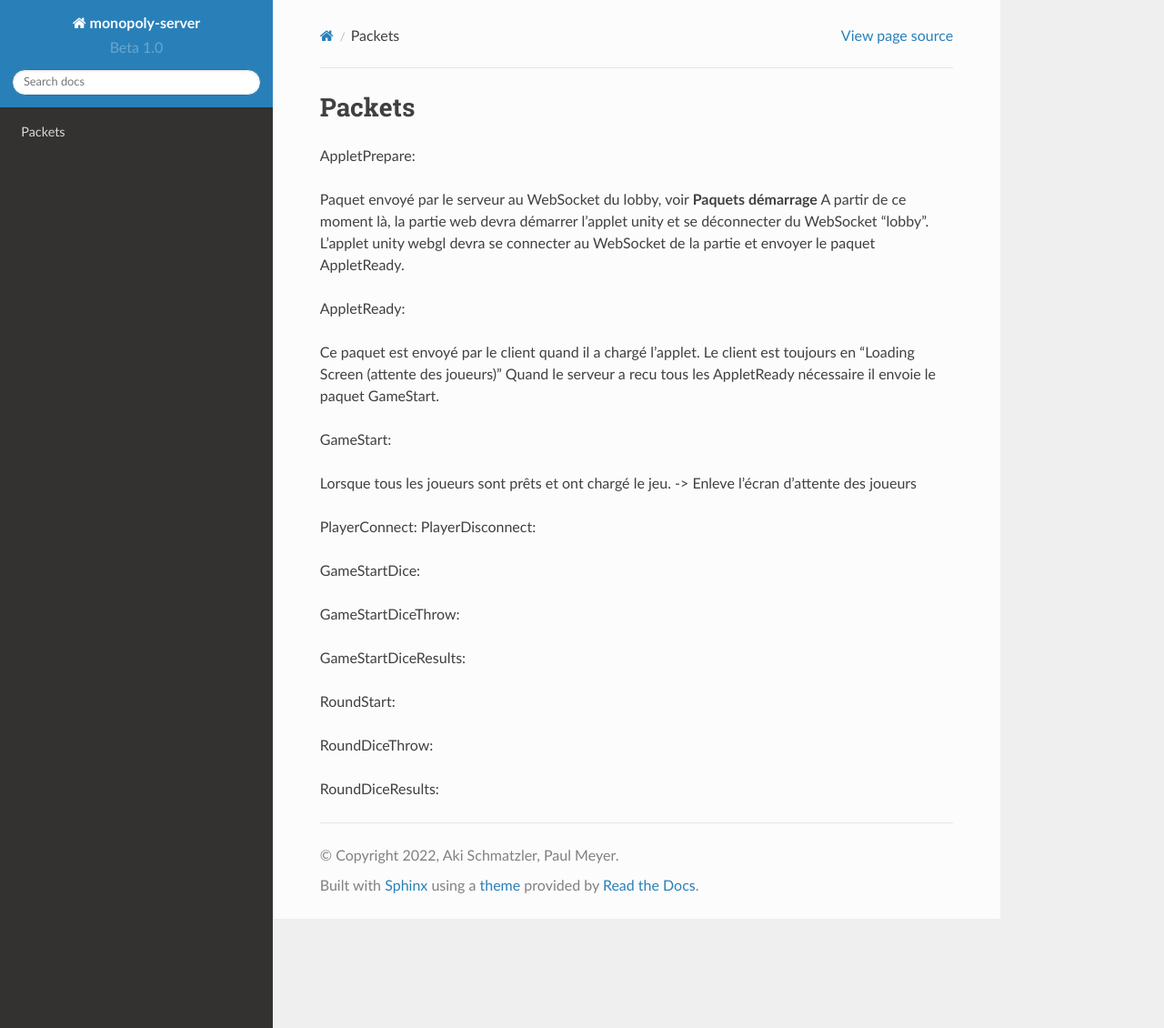
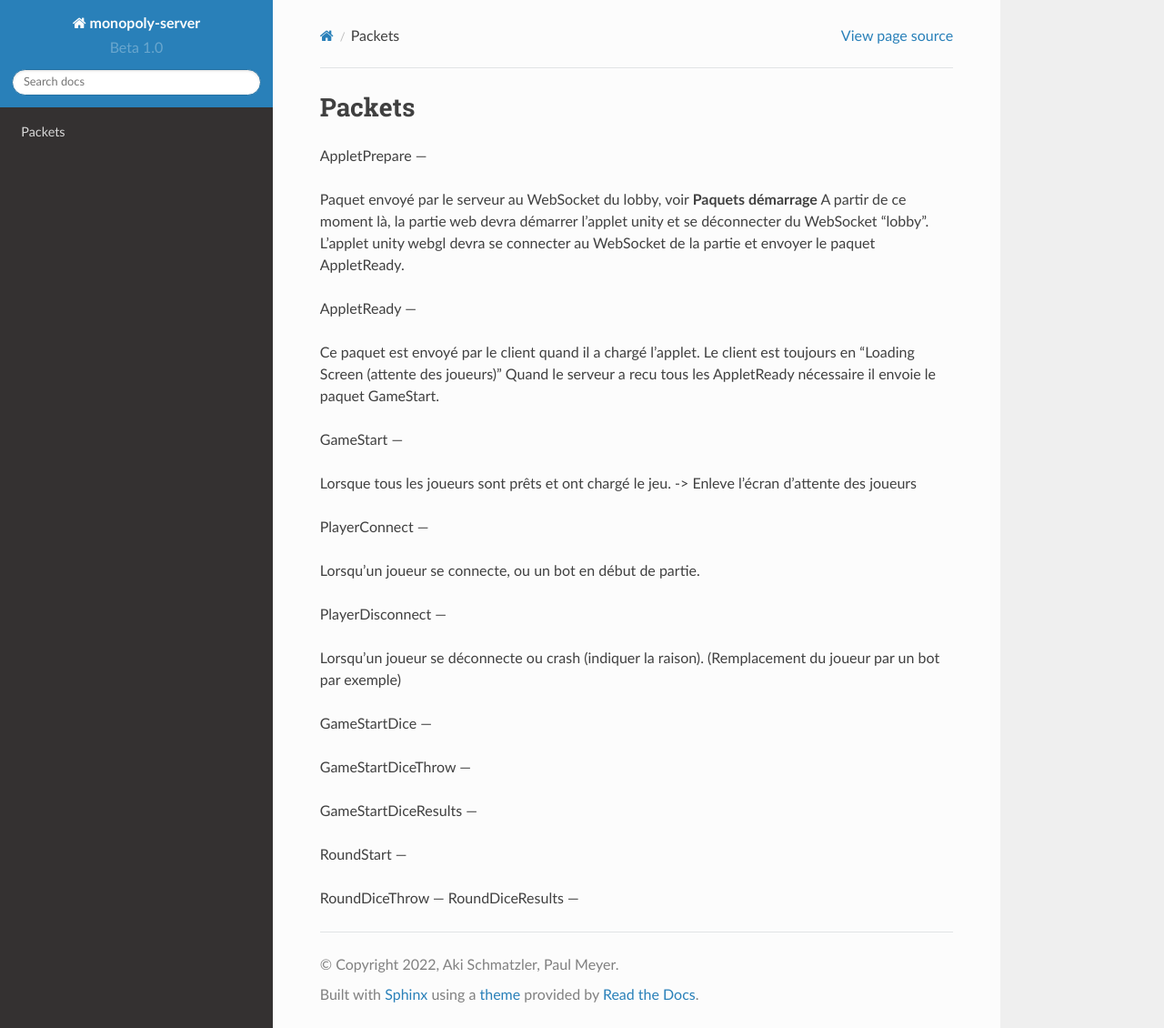
Before and after one commit to 3A-Unistra/Server, a Sphinx documentation site: the page built from docs/source/packets.rst, in a window 1280 px wide and 1130 px high. Shown: the whole window at 91% size. Built offline with Sphinx 7.4.7 and the Read the Docs theme 2.0.0, drawn with Linux system fonts in a browser that asks for light colours; formulas are drawn with MathJax 3.

```diff
--- a/docs/source/index.rst
+++ b/docs/source/index.rst
@@ -18,3 +18,4 @@ Indices and tables
 * :ref:`genindex`
 * :ref:`modindex`
 * :ref:`search`
+* :ref:`packets`
--- a/docs/source/packets.rst
+++ b/docs/source/packets.rst
@@ -1,39 +1,55 @@
 Packets
 =========
 
-AppletPrepare:
+AppletPrepare
+---
 
 Paquet envoyé par le serveur au WebSocket du lobby, voir **Paquets démarrage**
 A partir de ce moment là, la partie web devra démarrer l'applet unity et se déconnecter du WebSocket "lobby".
 L'applet unity webgl devra se connecter au WebSocket de la partie et envoyer le paquet AppletReady.
 
-AppletReady:
+AppletReady
+---
 
 Ce paquet est envoyé par le client quand il a chargé l'applet.
 Le client est toujours en "Loading Screen (attente des joueurs)"
 Quand le serveur a recu tous les AppletReady nécessaire il envoie le paquet GameStart.
 
-GameStart:
+GameStart
+---
 
 Lorsque tous les joueurs sont prêts et ont chargé le jeu.
 -> Enleve l'écran d'attente des joueurs
 
 
-PlayerConnect:
-PlayerDisconnect:
+PlayerConnect
+---
+
+Lorsqu'un joueur se connecte, ou un bot en début de partie.
+
+
+PlayerDisconnect
+---
+
+Lorsqu'un joueur se déconnecte ou crash (indiquer la raison).
+(Remplacement du joueur par un bot par exemple)
+
+GameStartDice
+---
 
 
 
-GameStartDice:
 
+GameStartDiceThrow
+---
 
+GameStartDiceResults
+---
 
-GameStartDiceThrow:
+RoundStart
+---
 
-GameStartDiceResults:
-
-RoundStart:
-
-RoundDiceThrow:
-
-RoundDiceResults:
+RoundDiceThrow
+---
+RoundDiceResults
+---
```
